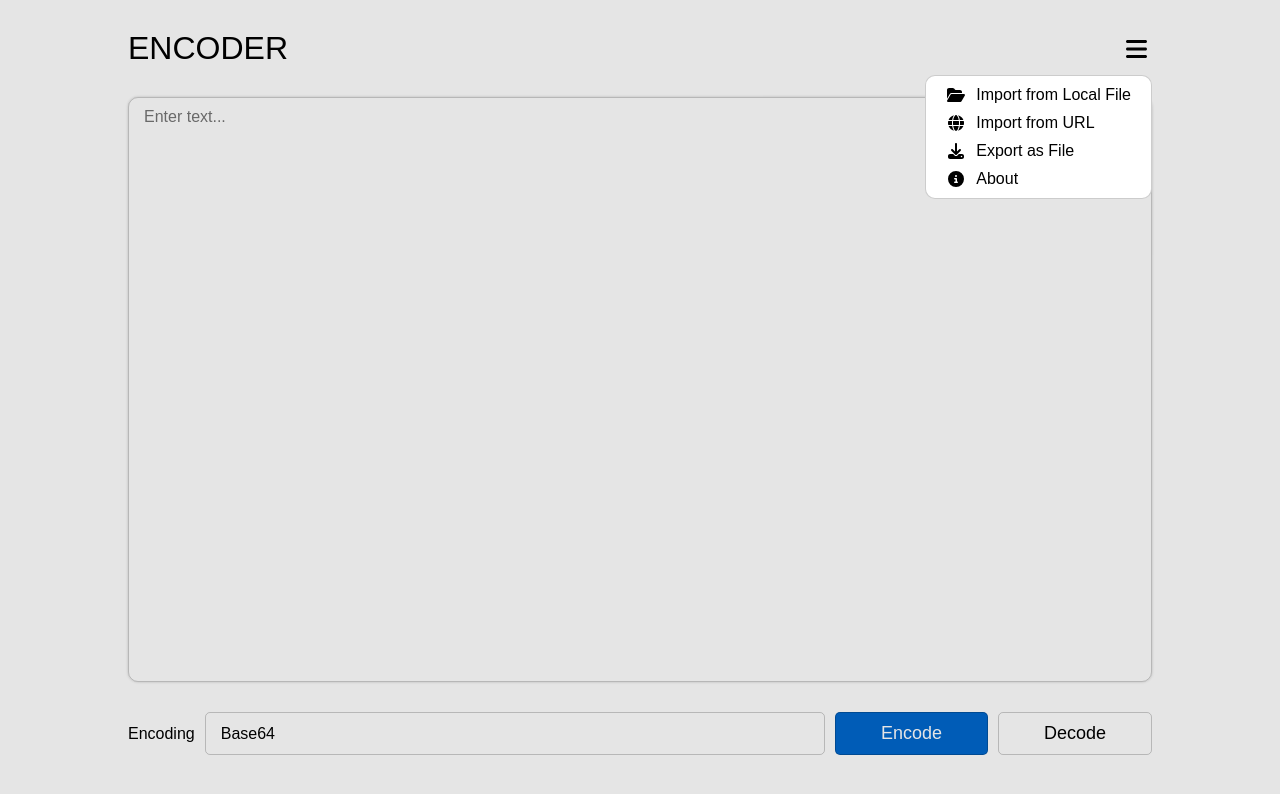
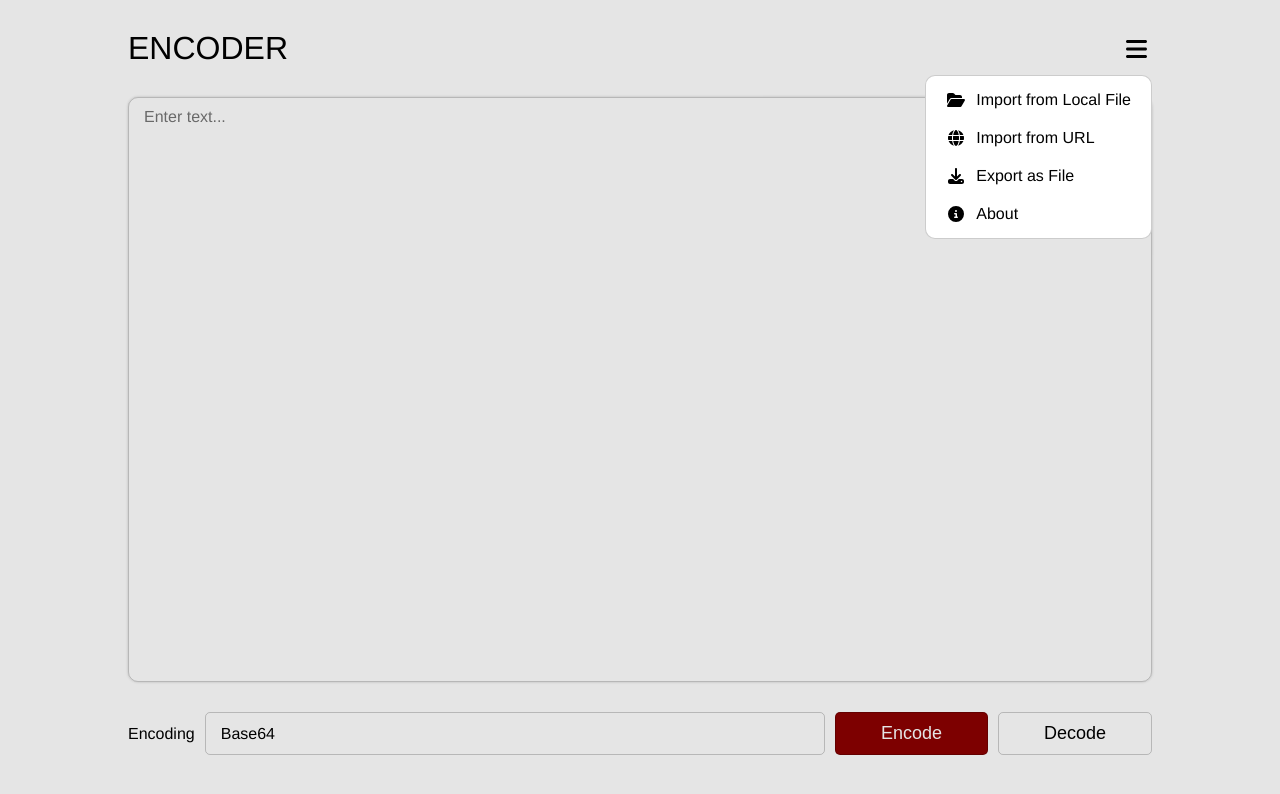
Before and after one commit to shangzhenyang/encoder, a React (Vite) app: page / in a window 1280 px wide. Both pictures are taken after a click on the button 1136 px from the left and 48 px from the top of the page. Shown: the top 794 px of the page. Built offline with nearby package versions, Linux system fonts and the light colour scheme.

Commit message:
Add Alert

```diff
--- a/package.json
+++ b/package.json
@@ -12,9 +12,11 @@
 		"@fortawesome/fontawesome-svg-core": "^6.2.1",
 		"@fortawesome/free-solid-svg-icons": "^6.2.1",
 		"@fortawesome/react-fontawesome": "^0.2.0",
+		"@types/react-modal": "^3.13.1",
 		"i18next": "^22.4.8",
 		"react": "^18.2.0",
-		"react-dom": "^18.2.0"
+		"react-dom": "^18.2.0",
+		"react-modal": "^3.16.1"
 	},
 	"devDependencies": {
 		"@types/react": "^18.0.26",
--- a/src/App.tsx
+++ b/src/App.tsx
@@ -1,11 +1,14 @@
 import { ChangeEvent, createRef, useEffect, useState } from "react";
 import { t } from "i18next";
 
+import Alert from "./components/Alert";
+import AlertMessage from "./interfaces/AlertMessage";
 import DropDown from "./components/DropDown";
 import Menu from "./components/Menu";
 import Option from "./interfaces/Option";
 
 function App() {
+	const [alertMessage, setAlertMessage] = useState(null as AlertMessage | null);
 	const [text, setText] = useState("");
 
 	const textInput = createRef<HTMLTextAreaElement>();
@@ -50,6 +53,7 @@ function App() {
 			window.location.href = "https://encoder.shangzhenyang.com/";
 			return;
 		}
+
 		const isMobile = navigator.userAgent.includes("Android") ||
 			navigator.userAgent.includes("iPhone") ||
 			navigator.userAgent.includes("iPad");
@@ -61,7 +65,7 @@ function App() {
 	return <div className="App">
 		<header>
 			<h1>{t("encoder")}</h1>
-			<Menu />
+			<Menu setAlertMessage={setAlertMessage} />
 		</header>
 		<textarea
 			ref={textInput}
@@ -75,9 +79,10 @@ function App() {
 				label={t("encoding")}
 				options={encodingOptions}
 			/>
-			<button className="main-btn">{t("encode")}</button>
+			<button className="default-btn">{t("encode")}</button>
 			<button className="regular-btn">{t("decode")}</button>
 		</div>
+		<Alert alertMessage={alertMessage} setAlertMessage={setAlertMessage} />
 	</div>
 }
 
--- /dev/null
+++ b/src/components/Alert.tsx
@@ -0,0 +1,55 @@
+import { Dispatch, SetStateAction, useCallback, useEffect } from "react";
+import { t } from "i18next";
+import Modal from "react-modal";
+
+import AlertMessage from "../interfaces/AlertMessage";
+
+interface Props {
+	alertMessage: AlertMessage | null;
+	setAlertMessage: Dispatch<SetStateAction<AlertMessage | null>>;
+}
+
+function Alert({ alertMessage, setAlertMessage }: Props) {
+	function closeDialog() {
+		setAlertMessage(null);
+	}
+
+	const closeDialogCallback = useCallback(
+		closeDialog,
+		[setAlertMessage]
+	);
+	const onKeyDown = useCallback((evt: KeyboardEvent) => {
+		if (evt.key === "Enter") {
+			closeDialogCallback();
+		}
+	}, [closeDialogCallback]);
+
+	useEffect(() => {
+		if (alertMessage !== null) {
+			document.addEventListener("keydown", onKeyDown);
+		} else {
+			document.removeEventListener("keydown", onKeyDown);
+		}
+	}, [alertMessage, onKeyDown]);
+
+	return <Modal
+		isOpen={alertMessage !== null}
+		className="modal"
+		overlayClassName="mask"
+		onRequestClose={closeDialog}
+		shouldCloseOnOverlayClick={true}>
+		<div className="msg-box">
+			<h1>{alertMessage?.title}</h1>
+			<p>{alertMessage?.text}</p>
+			<div className="btn-bar">
+				<button
+					className="default-btn"
+					onClick={closeDialog}>
+					{t("ok")}
+				</button>
+			</div>
+		</div>
+	</Modal>
+}
+
+export default Alert;
--- /dev/null
+++ b/src/components/ImageViewer.tsx
@@ -0,0 +1,5 @@
+function ImageViewer() {
+
+}
+
+export default ImageViewer;
--- a/src/components/Menu.tsx
+++ b/src/components/Menu.tsx
@@ -1,11 +1,16 @@
-import { useState } from "react";
+import { Dispatch, SetStateAction, useState } from "react";
 import { t } from "i18next";
 import { FontAwesomeIcon } from "@fortawesome/react-fontawesome";
 import { faBars } from "@fortawesome/free-solid-svg-icons";
 
+import AlertMessage from "../interfaces/AlertMessage";
 import MenuPopup from "./MenuPopup";
 
-function Menu() {
+interface Props {
+	setAlertMessage: Dispatch<SetStateAction<AlertMessage | null>>;
+}
+
+function Menu({ setAlertMessage }: Props) {
 	const [showMenu, setShowMenu] = useState(false);
 
 	function openMenu() {
@@ -17,10 +22,15 @@ function Menu() {
 			icon={faBars}
 			size="xl"
 			role="button"
+			tabIndex={0}
 			title={t("menu").toString()}
 			onClick={openMenu}
 		/>
-		<MenuPopup show={showMenu} setShow={setShowMenu} />
+		<MenuPopup
+			show={showMenu}
+			setShow={setShowMenu}
+			setAlertMessage={setAlertMessage}
+		/>
 	</>
 }
 
--- a/src/components/MenuPopup.tsx
+++ b/src/components/MenuPopup.tsx
@@ -1,14 +1,23 @@
 import { Dispatch, SetStateAction } from "react";
 import { t } from "i18next";
+import Modal from "react-modal";
 import { FontAwesomeIcon } from "@fortawesome/react-fontawesome";
-import { faCircleInfo, faDownload, faFolderOpen, faGlobe } from "@fortawesome/free-solid-svg-icons";
+import {
+	faCircleInfo,
+	faDownload,
+	faFolderOpen,
+	faGlobe
+} from "@fortawesome/free-solid-svg-icons";
+
+import AlertMessage from "../interfaces/AlertMessage";
 
 interface Props {
 	show: boolean;
 	setShow: Dispatch<SetStateAction<boolean>>;
+	setAlertMessage: Dispatch<SetStateAction<AlertMessage | null>>;
 }
 
-function MenuPopup({ show, setShow }: Props) {
+function MenuPopup({ show, setShow, setAlertMessage }: Props) {
 	function closeMenu() {
 		setShow(false);
 	}
@@ -35,26 +44,33 @@ function MenuPopup({ show, setShow }: Props) {
 		title: t("about"),
 		icon: faCircleInfo,
 		onClick: () => {
-
+			setAlertMessage({
+				title: t("about"),
+				text: "Developed by Shangzhen Yang."
+			});
+			closeMenu();
 		}
 	}];
 	const itemsElem = items.map(({ title, icon, onClick }) => {
 		return <div
 			key={title}
 			className="menu-item"
-			role="button"
+			role="menuitem"
+			tabIndex={0}
 			onClick={onClick}>
 			<FontAwesomeIcon icon={icon} fixedWidth />
 			<span>{title}</span>
 		</div>
 	});
 
-	if (!show) {
-		return null;
-	}
-	return <div className="mask" onClick={closeMenu}>
-		<div className="menu-popup">{itemsElem}</div>
-	</div>
+	return <Modal
+		isOpen={show}
+		className="modal"
+		overlayClassName="mask"
+		onRequestClose={closeMenu}
+		shouldCloseOnOverlayClick={true}>
+		<div className="menu-popup" role="menu">{itemsElem}</div>
+	</Modal>
 }
 
 export default MenuPopup;
--- a/src/index.css
+++ b/src/index.css
@@ -1,7 +1,8 @@
 :root {
 	--fg-alpha-1: rgba(0, 0, 0, .1);
 	--fg-alpha-2: rgba(0, 0, 0, .2);
-	--theme-color: rgb(0, 102, 204);
+	--popup-bg: white;
+	--theme-color: darkred;
 }
 
 * {
@@ -11,9 +12,12 @@
 
 body {
 	cursor: default;
-	font-family: sans-serif;
+	font-family: Helvetica, "PingFang SC", "Microsoft YaHei", sans-serif;
 	height: 100%;
 	margin: 0;
+	-webkit-tap-highlight-color: transparent;
+	-webkit-text-size-adjust: 100%;
+	text-size-adjust: 100%;
 	--webkit-user-select: none;
 	user-select: none;
 }
@@ -70,12 +74,12 @@ svg[role=button] {
 }
 
 svg[role=button]:hover,
-.main-btn:hover {
+.default-btn:hover {
 	opacity: .75;
 }
 
 svg[role=button]:active,
-.main-btn:active {
+.default-btn:active {
 	opacity: .5;
 }
 
@@ -108,9 +112,25 @@ textarea:focus {
 	padding: 30px 10% 45px;
 }
 
+.btn-bar {
+	margin: 15px 0 5px;
+	text-align: right;
+}
+
+.btn-bar button {
+	font-size: 14px;
+	padding: 10px 15px;
+	width: 100px;
+}
+
 .control-bar {
 	display: flex;
 	gap: 10px;
+}
+
+.default-btn {
+	background-color: var(--theme-color);
+	color: white;
 }
 
 .dropdown-group {
@@ -118,11 +138,6 @@ textarea:focus {
 	display: flex;
 	flex: 1;
 	gap: 10px;
-}
-
-.main-btn {
-	background-color: var(--theme-color);
-	color: white;
 }
 
 .mask {
@@ -140,7 +155,7 @@ textarea:focus {
 	border-radius: 5px;
 	display: flex;
 	gap: 10px;
-	padding: 5px 15px;
+	padding: 10px 15px;
 	transition: background-color .25s;
 }
 
@@ -155,14 +170,45 @@ textarea:focus {
 }
 
 .menu-popup {
-	background-color: white;
+	background-color: var(--popup-bg);
 	border: 1px solid var(--fg-alpha-2);
 	border-radius: 10px;
-	/* box-shadow: 0 0 10px var(--fg-alpha-2); */
 	padding: 5px;
 	position: fixed;
 	right: 10%;
 	top: 75px;
+}
+
+.modal {
+	background-color: transparent;
+}
+
+.msg-box {
+	animation: fadeIn .25s;
+	background-color: var(--popup-bg);
+	border: 1px solid var(--fg-alpha-1);
+	border-radius: 5px;
+	border-top: 2px solid var(--theme-color);
+	box-shadow: 0 0 5px rgba(0, 0, 0, .5);
+	left: 50%;
+	line-height: 24px;
+	max-width: 100%;
+	padding: 20px 25px 15px 25px;
+	position: fixed;
+	top: 50%;
+	transform: translate(-50%, -50%);
+	transition: all .25s;
+	width: 450px;
+}
+
+.msg-box h1 {
+	font-size: 20px;
+	font-weight: bold;
+	margin: 0 0 10px;
+}
+
+.msg-box p {
+	margin: 0;
 }
 
 @keyframes fadeIn {
@@ -178,12 +224,18 @@ textarea:focus {
 	.control-bar {
 		flex-direction: column;
 	}
+
+	.msg-box {
+		border-radius: 0;
+		width: 100%;
+	}
 }
 
 @media (prefers-color-scheme: dark) {
 	:root {
 		--fg-alpha-1: rgba(255, 255, 255, .1);
 		--fg-alpha-2: rgba(255, 255, 255, .2);
+		--popup-bg: black;
 		color-scheme: dark;
 	}
 
@@ -191,8 +243,4 @@ textarea:focus {
 		background-color: rgb(30, 30, 30);
 		color: white;
 	}
-
-	.menu-popup {
-		background-color: black;
-	}
 }
--- /dev/null
+++ b/src/interfaces/AlertMessage.ts
@@ -0,0 +1,6 @@
+interface AlertMessage {
+	text: string;
+	title: string;
+}
+
+export default AlertMessage;
--- a/src/main.tsx
+++ b/src/main.tsx
@@ -1,6 +1,7 @@
 import { StrictMode } from "react";
 import ReactDOM from "react-dom/client";
 import i18n, { t } from "i18next";
+import Modal from "react-modal";
 
 import App from "./App";
 
@@ -50,6 +51,7 @@ i18n.init({
 
 document.documentElement.lang = lang;
 document.title = t("encoder");
+Modal.setAppElement("#root");
 
 ReactDOM.createRoot(document.getElementById("root") as HTMLElement).render(
 	<StrictMode>
--- a/src/translations/en-us.json
+++ b/src/translations/en-us.json
@@ -11,5 +11,6 @@
 	"importFromUrl": "Import from URL",
 	"menu": "Menu",
 	"morseCode": "Morse Code",
+	"ok": "OK",
 	"qrCode": "QR Code"
 }
--- a/src/translations/zh-cn.json
+++ b/src/translations/zh-cn.json
@@ -11,5 +11,6 @@
 	"importFromUrl": "从网址导入",
 	"menu": "菜单",
 	"morseCode": "摩斯电码",
+	"ok": "确定",
 	"qrCode": "二维码"
 }
--- a/src/translations/zh-tw.json
+++ b/src/translations/zh-tw.json
@@ -11,5 +11,6 @@
 	"importFromUrl": "從網址匯入",
 	"menu": "選單",
 	"morseCode": "摩斯電碼",
+	"ok": "確定",
 	"qrCode": "QR 碼"
 }
```
Also changed, not shown: 1 other file (tests, documents, lock files or other folders).
